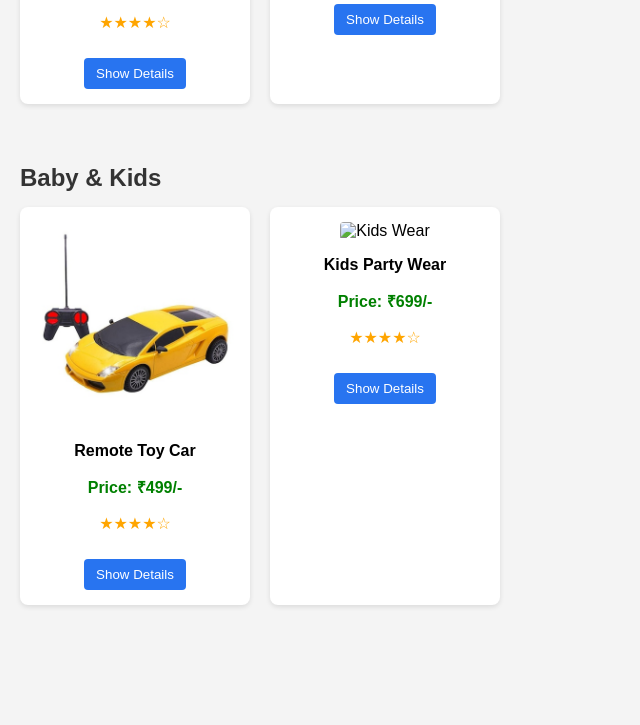
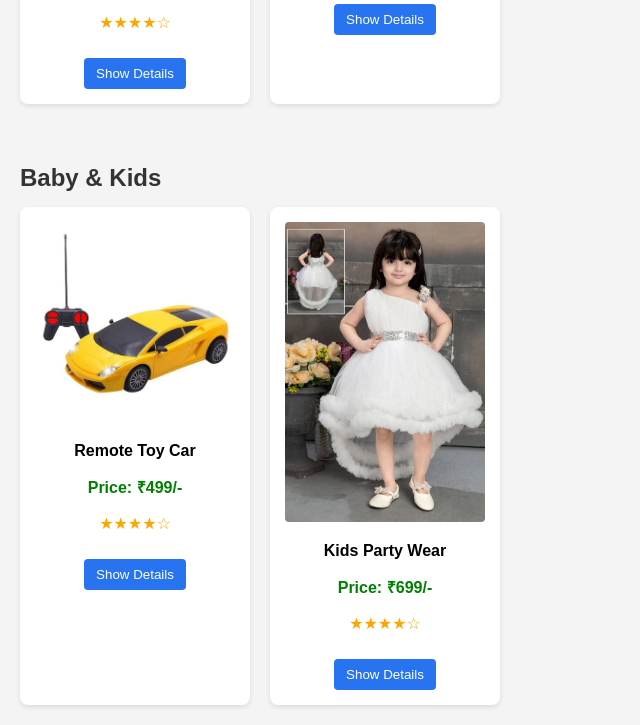
Before and after one commit to somyalakshmi07/NewDemo, a plain HTML site: page public/index.html in a window 1280 px wide. Shown: the part 3235-3960 px from the top of the page, without its empty margins (0-640 px from the left). Before the commit the page ends 3860 px from the top, so only its background shows below. Drawn offline with Linux system fonts and the light colour scheme.

Commit message:
Kids Party Wear added

```diff
--- a/public/index.html
+++ b/public/index.html
@@ -144,7 +144,7 @@
         <button class="details-btn">Show Details</button>
       </div>
       <div class="product-card">
-        <img src="assets/images/kids2.jpg" alt="Kids Wear">
+        <img src="assets/images/Kids Party Wear.jpg" alt="Kids Wear">
         <p><strong>Kids Party Wear</strong></p>
         <p class="price">Price: ₹699/-</p>
         <p class="stars">★★★★☆</p>
```
Also changed, not shown: public/assets/images/Kids Party Wear.jpg (added).
